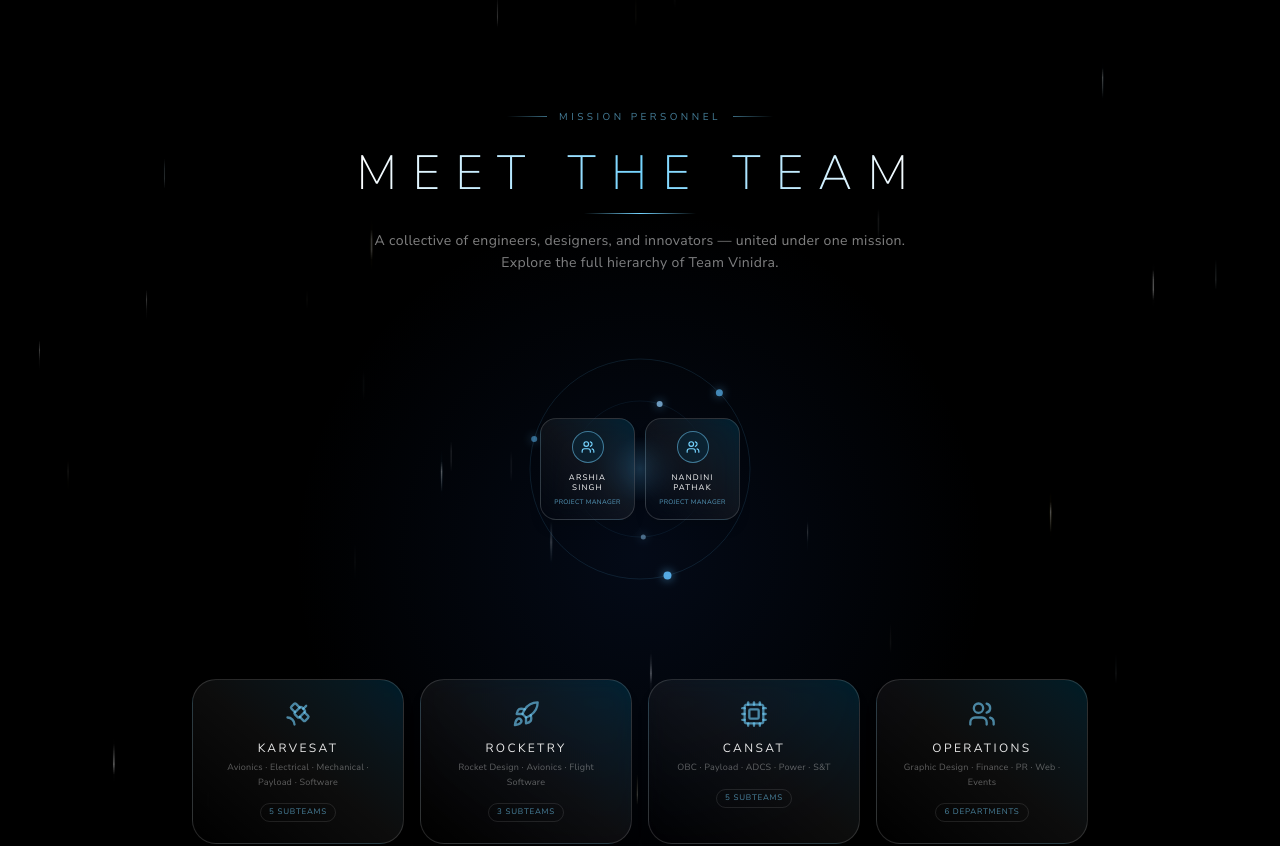
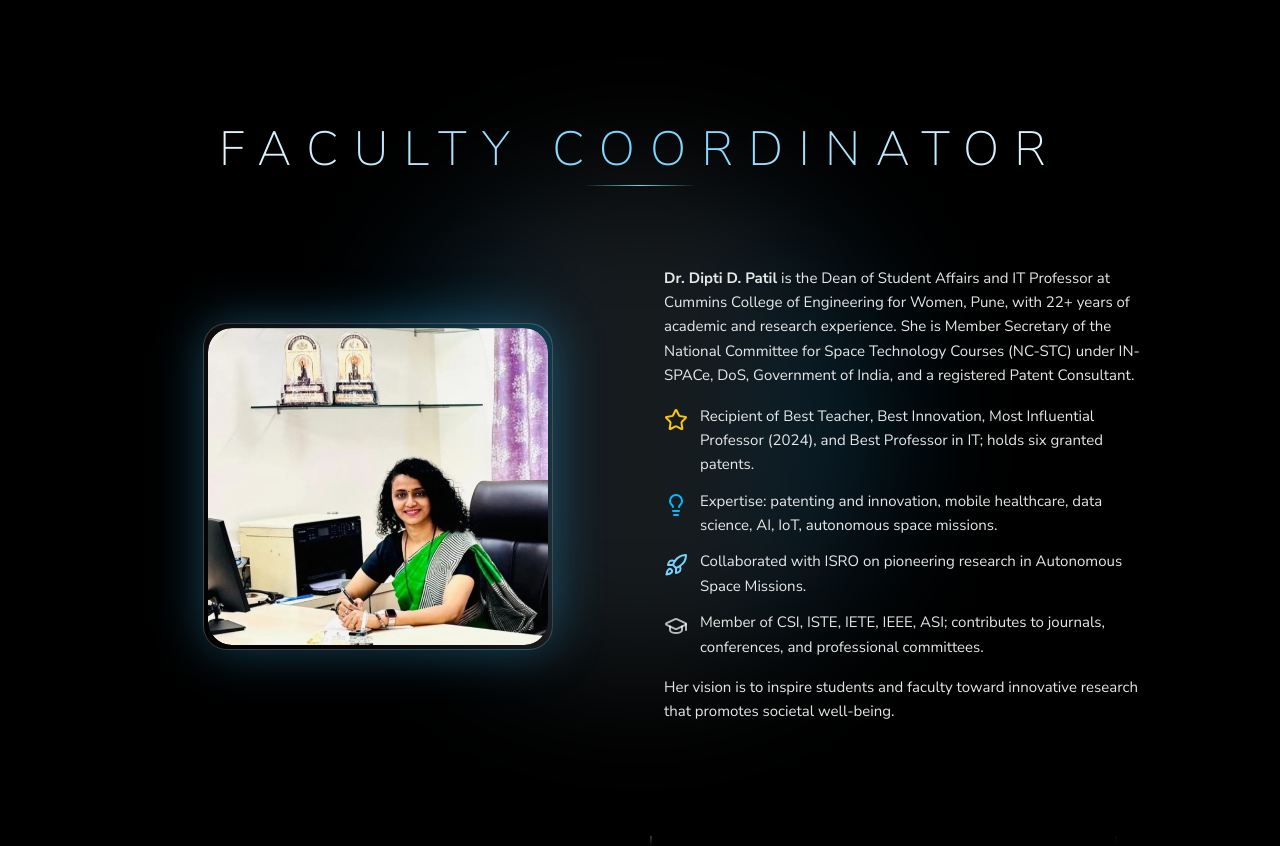
Before and after one commit to Ayushi-Rahane/Team-Vinidra-Website, a React (Vite) app in the folder frontend/: page / in a window 1280 px wide. Shown: the part 1697-2543 px from the top of the page. Built offline with nearby package versions, Linux system fonts and the light colour scheme; a web font is replaced by a local one.

Commit message:
added Faculty co ordinator

```diff
--- /dev/null
+++ b/frontend/src/components/FacultyCoordinator.jsx
@@ -0,0 +1,141 @@
+import React from "react";
+import { motion } from "framer-motion";
+import diptiImg from "../assets/dipti.jpeg";
+import { Star, GraduationCap, Lightbulb, Rocket } from "lucide-react";
+
+const reveal = (dir = 1) => ({
+  hidden: { opacity: 0, y: 60 * dir },
+  show: {
+    opacity: 1,
+    y: 0,
+    transition: { duration: 0.7, ease: "easeOut" },
+  },
+});
+
+const float = {
+  animate: {
+    y: [0, -10, 0],
+    transition: {
+      duration: 4,
+      repeat: Infinity,
+      ease: "easeInOut",
+    },
+  },
+};
+
+const FacultyCoordinator = () => {
+  return (
+    <section className="relative py-16 md:py-28 px-5 sm:px-[8%] text-white bg-black overflow-hidden">
+      {/* TITLE */}
+      <motion.div
+        initial={{ opacity: 0, y: 40 }}
+        whileInView={{ opacity: 1, y: 0 }}
+        transition={{ duration: 0.8 }}
+        viewport={{ once: false, amount: 0.6 }}
+        className="text-center mb-12 md:mb-20 z-10 relative"
+      >
+        <h2
+          className="text-3xl sm:text-4xl md:text-5xl font-thin tracking-[0.32em]
+          bg-gradient-to-r from-white via-sky-300 to-white
+          text-transparent bg-clip-text"
+        >
+          FACULTY COORDINATOR
+        </h2>
+
+        <div className="w-20 h-[1px] sm:w-28 bg-gradient-to-r from-transparent via-sky-300 to-transparent mx-auto mt-3" />
+      </motion.div>
+
+      {/* BACKGROUND GLOW */}
+      <div className="absolute inset-0 z-0 pointer-events-none">
+        <div className="absolute top-1/2 left-1/2 w-[400px] sm:w-[500px] h-[400px] sm:h-[500px] -translate-x-1/2 -translate-y-1/2 rounded-full bg-gradient-to-r from-sky-500/20 via-white/10 to-sky-500/20 blur-3xl" />
+      </div>
+
+      {/* CONTENT */}
+      <motion.div
+        variants={reveal(1)}
+        initial="hidden"
+        whileInView="show"
+        viewport={{ once: false, amount: 0.35 }}
+        className="max-w-[1000px] mx-auto grid md:grid-cols-2 gap-8 md:gap-12 items-center relative z-10"
+      >
+        {/* IMAGE */}
+        <motion.div
+          className="flex justify-center"
+          variants={float}
+          animate="animate"
+        >
+          <div
+            className="relative group rounded-3xl border border-white/20
+            bg-gradient-to-bl from-sky-400/20 via-white/5 to-transparent p-1 shadow-[0_0_50px_rgba(56,189,248,0.35)]
+            max-w-[300px] sm:max-w-[350px] w-full"
+          >
+            {/* Inner wrapper keeps glow border separate from image */}
+            <div className="overflow-hidden rounded-3xl">
+              <img
+                src={diptiImg}
+                alt="Dr. Dipti D. Patil"
+                className="w-full h-auto rounded-3xl object-cover transition-transform duration-500 group-hover:scale-105"
+              />
+            </div>
+
+            {/* Hover Glow only on border */}
+            <div className="absolute inset-0 pointer-events-none rounded-3xl border-2 border-transparent group-hover:border-sky-400 transition duration-500" />
+          </div>
+        </motion.div>
+
+        {/* TEXT */}
+        <motion.div
+          variants={reveal(1)}
+          className="text-white/90 leading-relaxed text-[14px] sm:text-[15px]
+                     text-center md:text-left"
+        >
+          <p className="mb-4">
+            <strong>Dr. Dipti D. Patil</strong> is the Dean of Student Affairs
+            and IT Professor at Cummins College of Engineering for Women, Pune,
+            with 22+ years of academic and research experience. She is Member
+            Secretary of the National Committee for Space Technology Courses
+            (NC-STC) under IN-SPACe, DoS, Government of India, and a registered
+            Patent Consultant.
+          </p>
+
+<div className="space-y-3">
+  <div className="flex flex-row items-start gap-3">
+    <Star className="w-5 h-5 sm:w-6 sm:h-6 text-yellow-400 flex-shrink-0 mt-1" />
+    <span className="flex-1 text-left text-[14px] sm:text-[15px]">
+      Recipient of Best Teacher, Best Innovation, Most Influential Professor (2024), and Best Professor in IT; holds six granted patents.
+    </span>
+  </div>
+
+  <div className="flex flex-row items-start gap-3">
+    <Lightbulb className="w-5 h-5 sm:w-6 sm:h-6 text-sky-400 flex-shrink-0 mt-1" />
+    <span className="flex-1 text-left text-[14px] sm:text-[15px]">
+      Expertise: patenting and innovation, mobile healthcare, data science, AI, IoT, autonomous space missions.
+    </span>
+  </div>
+
+  <div className="flex flex-row items-start gap-3">
+    <Rocket className="w-5 h-5 sm:w-6 sm:h-6 text-sky-300 flex-shrink-0 mt-1" />
+    <span className="flex-1 text-left text-[14px] sm:text-[15px]">
+      Collaborated with ISRO on pioneering research in Autonomous Space Missions.
+    </span>
+  </div>
+
+  <div className="flex flex-row items-start gap-3">
+    <GraduationCap className="w-5 h-5 sm:w-6 sm:h-6 text-white/70 flex-shrink-0 mt-1" />
+    <span className="flex-1 text-left text-[14px] sm:text-[15px]">
+      Member of CSI, ISTE, IETE, IEEE, ASI; contributes to journals, conferences, and professional committees.
+    </span>
+  </div>
+</div>
+
+          <p className="mt-4">
+            Her vision is to inspire students and faculty toward innovative
+            research that promotes societal well-being.
+          </p>
+        </motion.div>
+      </motion.div>
+    </section>
+  );
+};
+
+export default FacultyCoordinator;
--- a/frontend/src/pages/Landing.jsx
+++ b/frontend/src/pages/Landing.jsx
@@ -12,6 +12,8 @@ const Contact = lazy(() => import("../components/Contact"));
 const AchievementsPreview = lazy(() => import("../components/AchievementsPreview"));
 const KnowledgePreview = lazy(() => import("../components/KnowledgePreview"));
 const Footer = lazy(() => import("../components/Footer"));
+const FacultyCoordinator = lazy(() => import("../components/FacultyCoordinator"));
+
 
 import bg1 from "../assets/image.png";
 
@@ -66,6 +68,11 @@ export default function Landing() {
         </section>
         <Suspense fallback={<div className="min-h-screen" />}>
           <section id="about"><About /></section>
+
+          {/* Faculty Coordinator Section */}
+          <section id="faculty-coordinator"><FacultyCoordinator /></section>
+
+
           <section id="team"><Team /></section>
 
           {/* ⭐ ONLY PREVIEW HERE */}
```
Also changed, not shown: frontend/src/components/About.jsx (+32 -27 lines), frontend/src/assets/dipti.jpeg (added).
